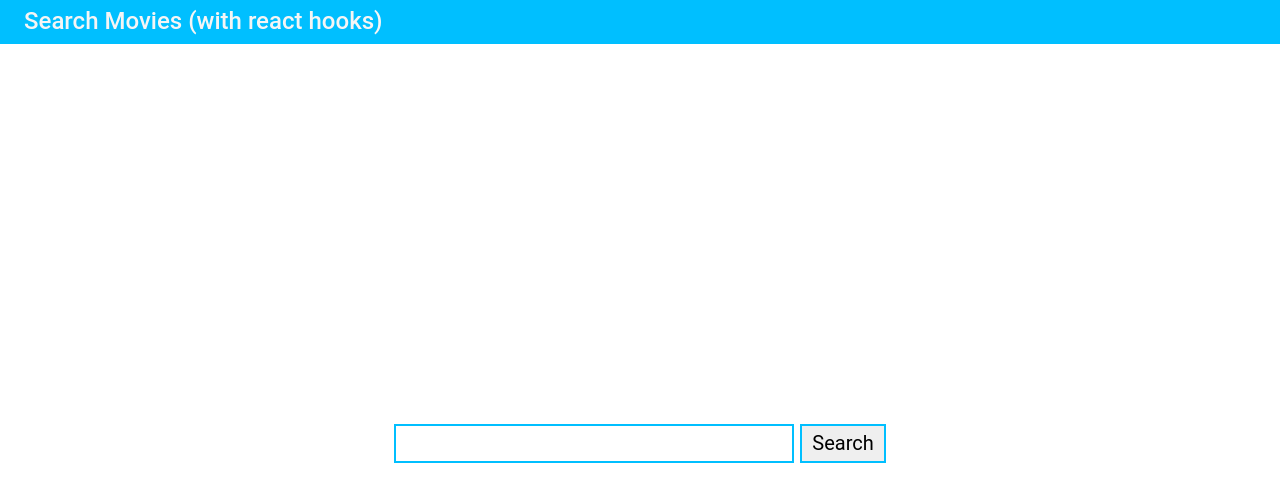
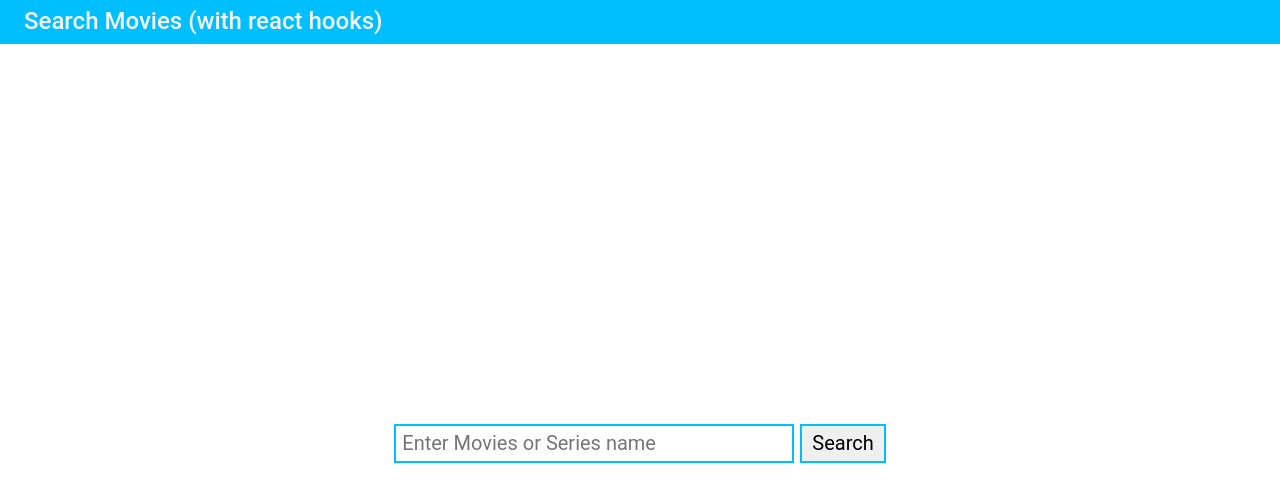
Before and after one commit to katzz0/search-movies-react-hooks, a React (Create React App) app: page / in a window 1280 px wide. Shown: the top 502 px of the page. Built offline with nearby package versions, Linux system fonts and the light colour scheme; no server answers.

Commit message:
Add search field's placeholder

```diff
--- a/src/components/SearchField.tsx
+++ b/src/components/SearchField.tsx
@@ -52,6 +52,7 @@ export default function SearchField({ className, searchRequest }: Props) {
     <Form className={className} onSubmit={handleSubmit}>
       <Input
         type="text"
+        placeholder="Enter Movies or Series name"
         value={searchText}
         onChange={e => setSearchText(e.target.value)}
       />
```
